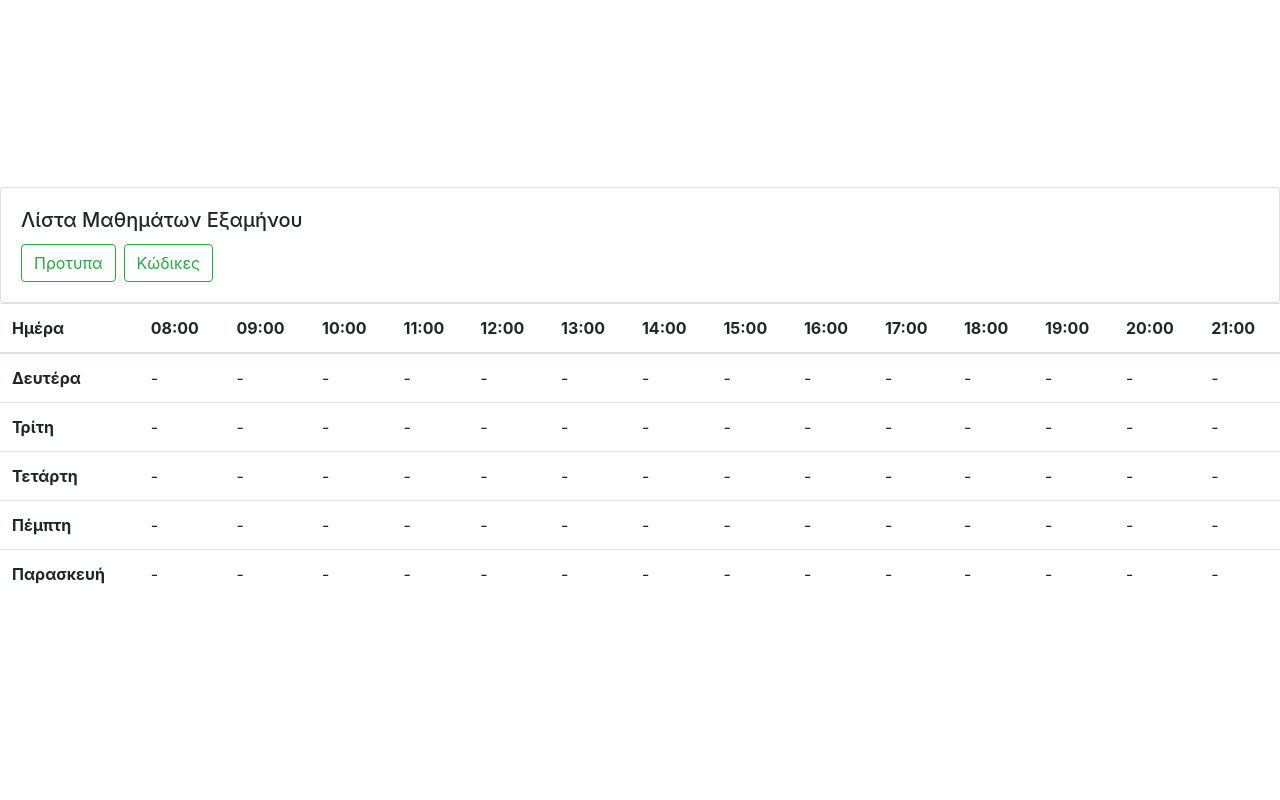
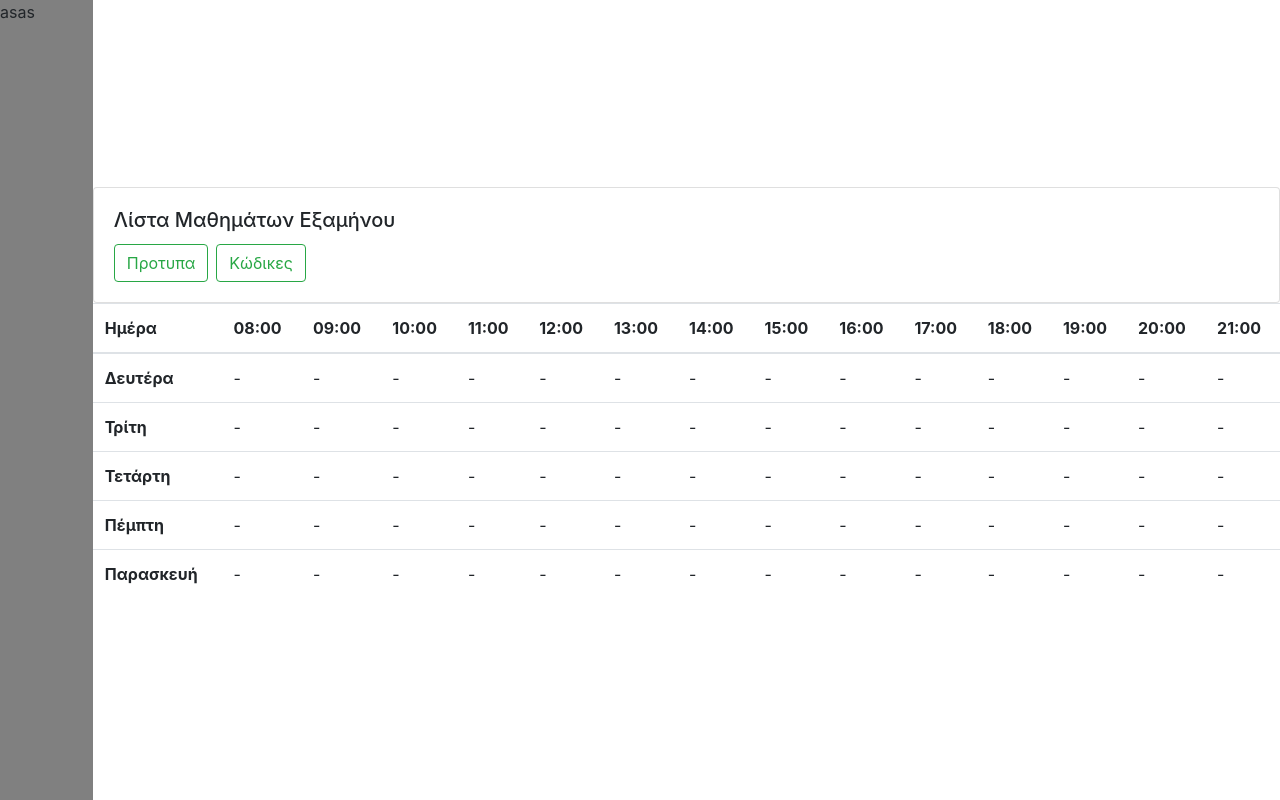
Before and after one commit to DimitrisZx/courseplanner, a React (Create React App) app: page / in a window 1280 px wide. Built offline with nearby package versions, Linux system fonts and the light colour scheme.

Commit message:
render sidebar and mainview on main app comp

```diff
--- a/src/App.js
+++ b/src/App.js
@@ -1,13 +1,13 @@
 import React from 'react';
-import MainView from './components/mainView'
+import MainView from './components/mainView';
+import Sidebar from './components/sidebar';
 import './App.css';
-
-
 
 function App() {
   return (
-    <div className="App">
-      <MainView />
+    <div className="App container-fluid p-0" style={{ display: 'flex' }}>
+      <Sidebar />
+      <MainView name={[1, 2, 3]} />
     </div>
   );
 }
```
